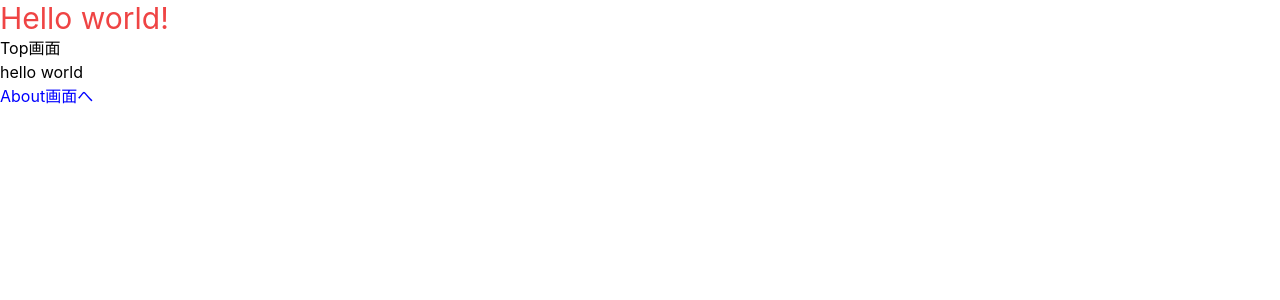
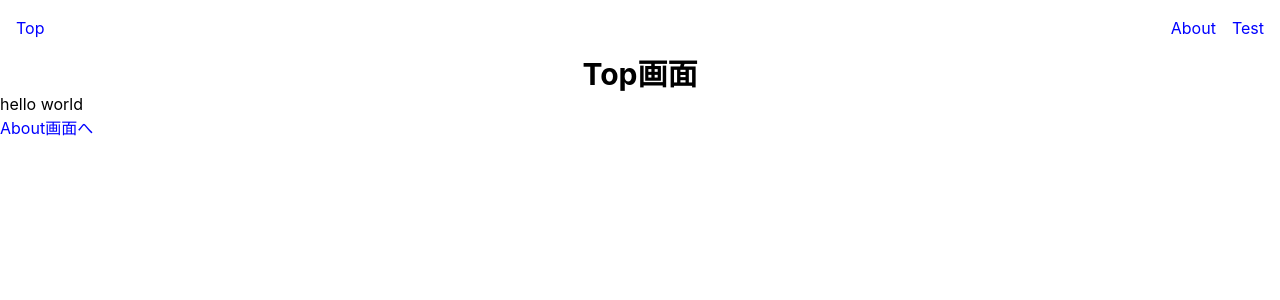
Before and after one commit to Takuma-Inoue-1228/swa-react-sample, a React (Create React App) app: page / in a window 1280 px wide. Shown: the top 300 px of the page. Built offline with nearby package versions, Linux system fonts and the light colour scheme.

Commit message:
headerを追加した

```diff
--- a/src/App.jsx
+++ b/src/App.jsx
@@ -1,11 +1,13 @@
 import { BrowserRouter, Routes, Route } from "react-router-dom";
+import { Header } from "./components/Header.jsx";
 import { Top } from "./components/Top";
 import { About } from "./components/About.jsx";
 import { NotFound } from "./components/404";
 
 function App() {
   return (
-    <BrowserRouter>
+      <BrowserRouter>
+          <Header />
       <Routes>
         <Route path={"/"} element={<Top />} />
         <Route path={"/about"} element={<About />} />
--- /dev/null
+++ b/src/components/Header.jsx
@@ -0,0 +1,20 @@
+import { Link } from "react-router-dom";
+
+export const Header = () => {
+  return (
+    <header className="flex p-4">
+      <Link to={"/"}>Top</Link>
+
+      <div className="ml-auto">
+        <ul className="flex gap-4">
+          <li>
+            <Link to={"/about"}>About</Link>
+          </li>
+          <li>
+            <Link to={"/Test"}>Test</Link>
+          </li>
+        </ul>
+      </div>
+    </header>
+  );
+};
--- a/src/components/Top.jsx
+++ b/src/components/Top.jsx
@@ -3,8 +3,7 @@ import { Link } from "react-router-dom";
 export const Top = () => {
   return (
     <>
-      <h1 className="text-3xl text-red-500">Hello world!</h1>
-      <h2>Top画面</h2>
+      <h2 className="text-3xl ">Top画面</h2>
       <p>hello world</p>
       <p>
         <Link to={"/about"}>About画面へ</Link>
--- a/src/index.css
+++ b/src/index.css
@@ -16,6 +16,12 @@ code {
     monospace;
 }
 
+h2 {
+  font-size: x-large;
+  font-weight: bold;
+  text-align: center;
+}
+
 a {
   color: blue;
 }
```
